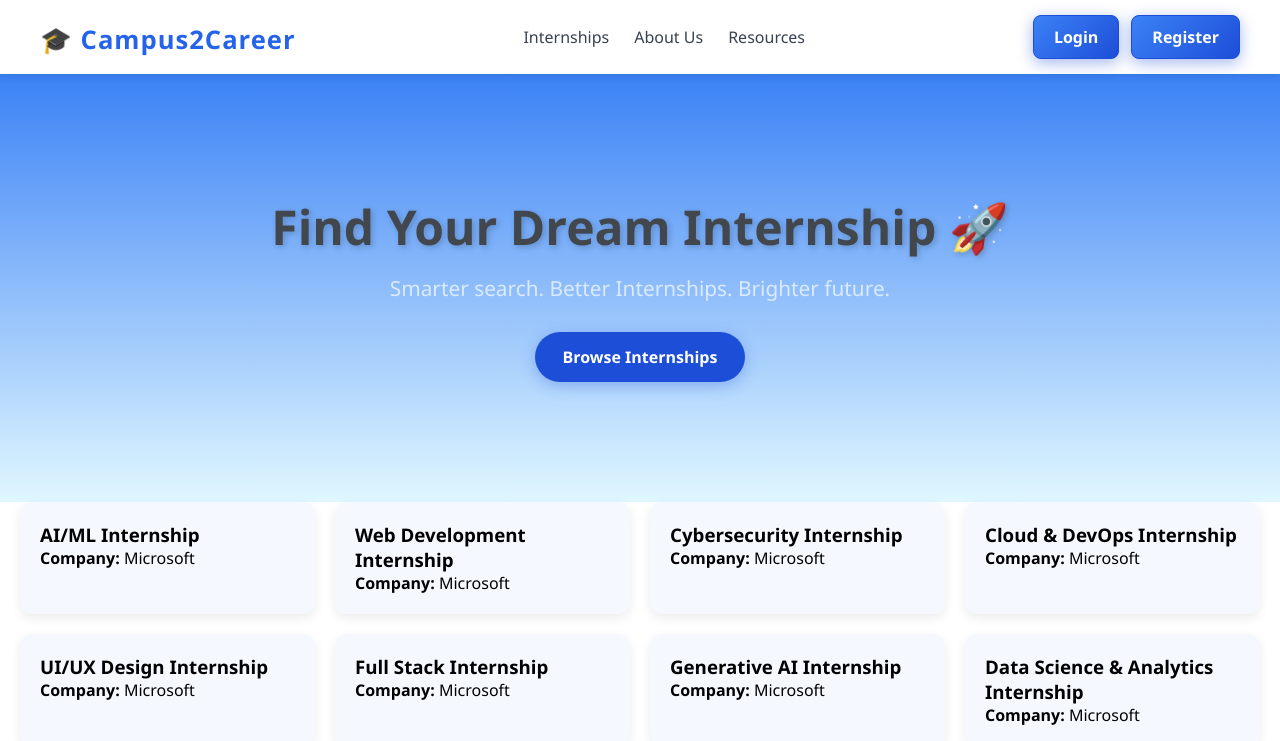
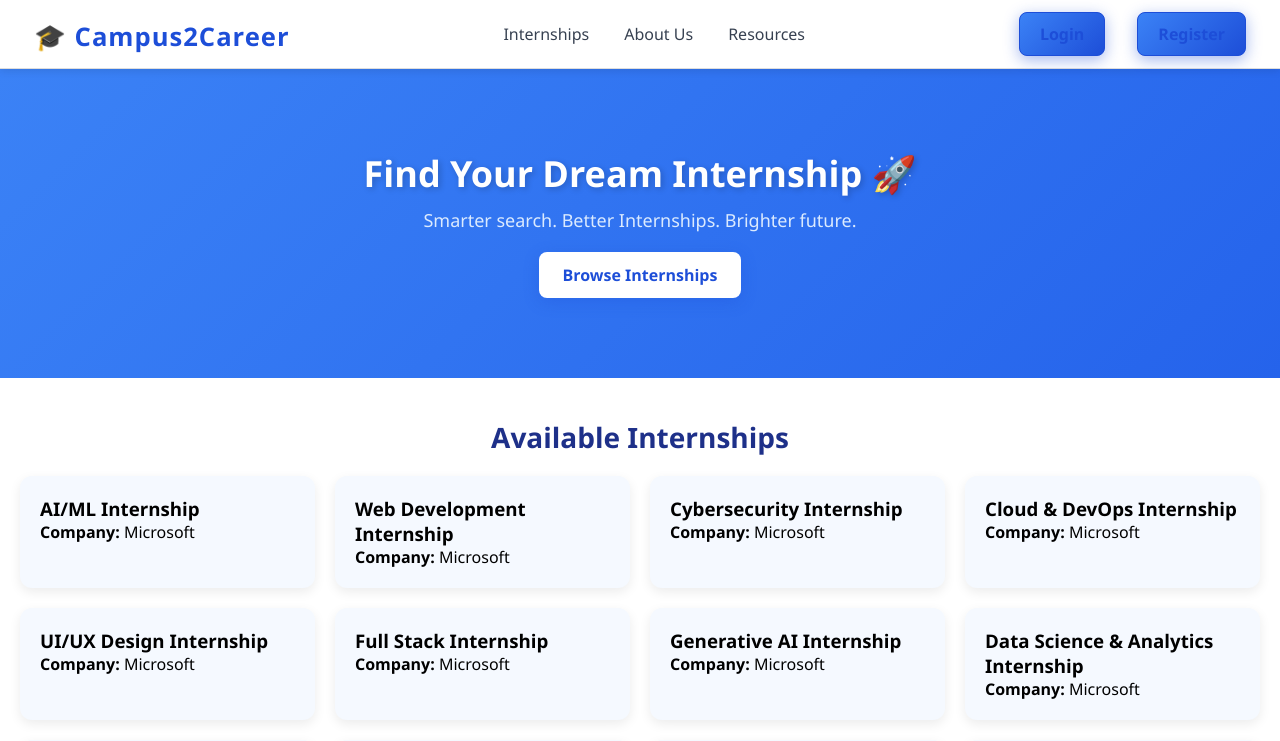
Before and after one commit to aditi-jagdale/Campus2Career, a Flask app: page / in a window 1280 px wide. Shown: the top 741 px of the page. Run offline with Flask 3, Linux system fonts and the light colour scheme; some libraries are stand-ins or nearby versions.

Commit message:
Update these files

```diff
--- a/templates/home.html
+++ b/templates/home.html
@@ -15,6 +15,101 @@
             scroll-margin-top: 80px;
         }
 
+        /* ===== Navbar ===== */
+        .navbar {
+            display: flex;
+            justify-content: space-between;
+            align-items: center;
+            padding: 12px 24px;
+            background: #fff;
+            border-bottom: 1px solid #ddd;
+        }
+
+        .navbar a {
+            text-decoration: none;
+            color: #1d4ed8;
+            font-weight: 600;
+            margin: 0 10px;
+        }
+
+        /* Hamburger (hidden on desktop) */
+        .menu-toggle {
+            display: none;
+            font-size: 26px;
+            cursor: pointer;
+        }
+
+        .nav-links {
+            display: flex;
+            gap: 15px;
+        }
+
+        .nav-auth a {
+            margin-left: 10px;
+        }
+
+        /* Mobile Styles */
+        @media (max-width: 768px) {
+            .menu-toggle {
+                display: block;
+            }
+
+            .nav-links,
+            .nav-auth {
+                display: none;
+                flex-direction: column;
+                background: #1d4ed8;
+                position: absolute;
+                top: 60px;
+                right: 10px;
+                width: 200px;
+                padding: 15px;
+                border-radius: 8px;
+            }
+
+            .nav-links.active,
+            .nav-auth.active {
+                display: flex;
+            }
+
+            .nav-links li {
+                margin: 10px 0;
+            }
+
+            .nav-links a,
+            .nav-auth a {
+                color: white;
+            }
+        }
+
+        /* ===== Hero Section ===== */
+        .hero {
+            text-align: center;
+            padding: 80px 20px;
+            background: linear-gradient(135deg, #3b82f6, #2563eb);
+            color: white;
+        }
+
+        .hero h1 {
+            font-size: 36px;
+            margin-bottom: 10px;
+        }
+
+        .hero p {
+            font-size: 18px;
+            margin-bottom: 20px;
+        }
+
+        .hero-buttons .browse-btn {
+            background: white;
+            color: #1d4ed8;
+            padding: 12px 24px;
+            border-radius: 8px;
+            font-weight: 600;
+            text-decoration: none;
+        }
+
+        /* ===== Internships Section ===== */
         .section-heading {
             text-align: center;
             font-size: 28px;
@@ -41,6 +136,29 @@
         .internship-card:hover {
             transform: translateY(-5px);
         }
+
+        /* ===== Footer ===== */
+        .footer {
+            background: #1d4ed8;
+            color: white;
+            padding: 20px;
+            text-align: center;
+        }
+
+        .footer-links {
+            list-style: none;
+            padding: 0;
+            display: flex;
+            justify-content: center;
+            gap: 15px;
+            margin: 10px 0 0;
+        }
+
+        .footer-links a {
+            color: white;
+            text-decoration: none;
+            font-size: 14px;
+        }
     </style>
 </head>
 
@@ -51,15 +169,17 @@
             <a href="{{ url_for('home') }}" class="logo">🎓 Campus2Career</a>
         </div>
 
-        <ul class="nav-links">
+        <!-- Hamburger Icon (mobile only) -->
+        <div class="menu-toggle" id="menu-toggle">☰</div>
+
+        <ul class="nav-links" id="nav-links">
             <li><a href="{{ url_for('internships') }}">Internships</a></li>
             <li><a href="{{ url_for('aboutus') }}">About Us</a></li>
             <li><a href="{{ url_for('resources') }}">Resources</a></li>
         </ul>
 
-
         <!-- ===== Auth Section ===== -->
-        <div class="nav-auth">
+        <div class="nav-auth" id="nav-auth">
             {% if not user %}
             <a href="{{ url_for('login') }}" class="login-btn">Login</a>
             <a href="{{ url_for('register') }}" class="register-btn">Register</a>
@@ -81,6 +201,7 @@
 
     <!-- ===== Internships Section ===== -->
     <section id="internships-section" class="internships">
+        <h2 class="section-heading">Available Internships</h2>
         <div class="internship-cards">
             {% for internship in internships %}
             <div class="internship-card">
@@ -100,6 +221,14 @@
             <li><a href="#">Contact</a></li>
         </ul>
     </footer>
+
+    <!-- ===== Mobile Navbar Script ===== -->
+    <script>
+        document.getElementById("menu-toggle").addEventListener("click", function () {
+            document.getElementById("nav-links").classList.toggle("active");
+            document.getElementById("nav-auth").classList.toggle("active");
+        });
+    </script>
 </body>
 
 </html>
```
Also changed, not shown: templates/base.html (+82 -20 lines).
